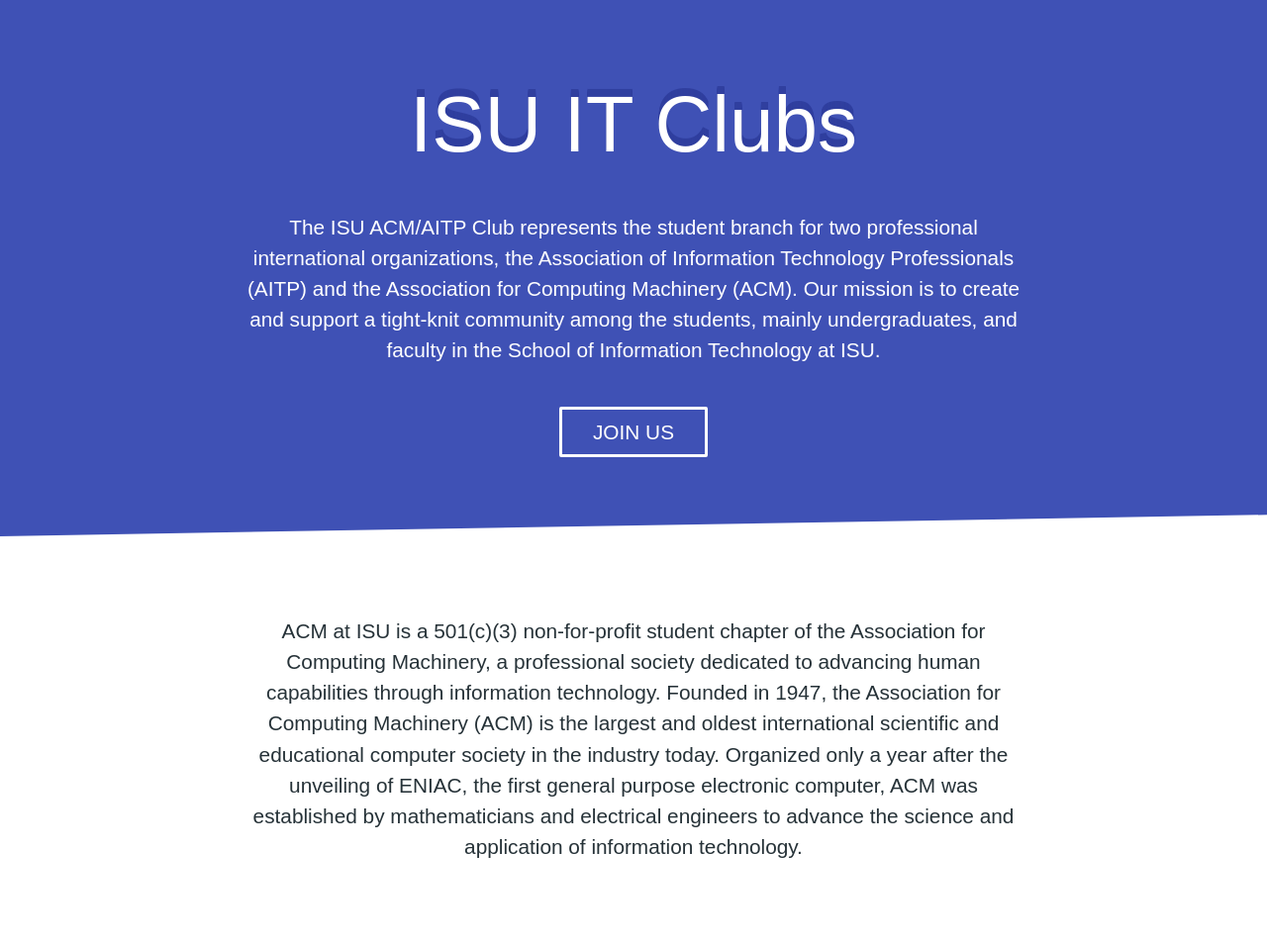
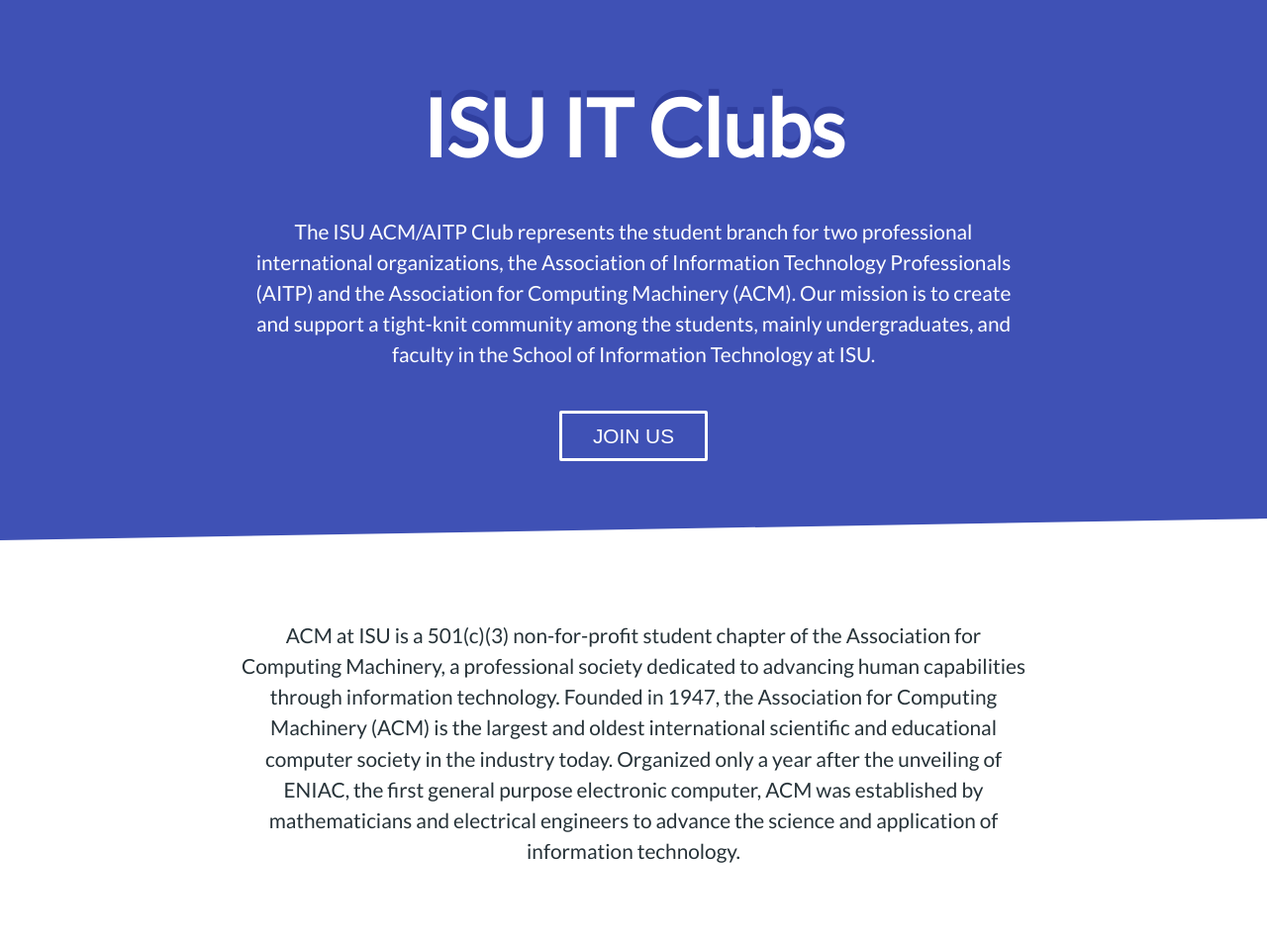
Before and after one commit to ISUWeb/it-clubs, a Jekyll site: the page built from index.md, in a window 1280 px wide. Shown: the whole page at 99% size. Built offline with Jekyll 4.4.1, drawn with Linux system fonts in a browser that asks for light colours.

Commit message:
mobile friendly

```diff
--- a/_includes/head.html
+++ b/_includes/head.html
@@ -3,6 +3,6 @@
   <meta name="viewport" content="width=device-width, initial-scale=1">
   <link rel="stylesheet" href="{{ "/assets/master.css" | relative_url }}">
   <link rel="alternate" type="application/rss+xml" title="{{ site.title | escape }}" href="{{ "/feed.xml" | relative_url }}">
-  <link href="https://fonts.googleapis.com/css?family=Source+Code+Pro|Source+Sans+Pro" rel="stylesheet">
+  <link href="https://fonts.googleapis.com/css?family=Lato:300,400" rel="stylesheet">
   <title>IT-Clubs</title>
 </head>
--- a/assets/master.css
+++ b/assets/master.css
@@ -9,19 +9,14 @@
 body {
     background: transparent;
     margin: 0;
+    font-family: "Lato", sans-serif;
 }
 
 h1 {
     font-size: 3.5em;
 }
 
-h1, h2, h3, h4, h5, h6 {
-    font-family: sans-serif;
-    font-weight: lighter;
-}
-
 p {
-    font-family: sans-serif;
     line-height: 1.5;
     font-size: 1.3em;
 }
@@ -57,7 +52,7 @@
 .header {
     background: #3f51b5;
     color: white;
-    padding: 5em;
+    padding: 5em 2em;
     text-align: center;
     -webkit-clip-path: polygon(0 0, 100% 0, 100% 96%, 0 100%);
             clip-path: polygon(0 0, 100% 0, 100% 96%, 0 100%);
@@ -70,7 +65,7 @@
 }
 
 .header h1 {
-    text-shadow: 0 -1px #303f9f, 0 -2px #303f9f, 0 -3px #303f9f, 0 -4px #303f9f, 0 -5px #303f9f, 0 -6px #303f9f, 0 -7px #303f9f, 0 -8px #303f9f;
+    text-shadow: 0 -5px 0 #303f9f, 0 -7px 0 #303f9f;
     color: white;
     font-size: 5em;
     margin: 0;
@@ -83,9 +78,7 @@
 
 .about {
     color: #263238;
-    padding: 5em;
-    -webkit-clip-path: polygon(0 0, 100% 0, 100% 96%, 0 100%);
-    clip-path: polygon(0 0, 100% 0, 100% 96%, 0 100%);
+    padding: 5em 2em;
 }
 
 .about p {
```
